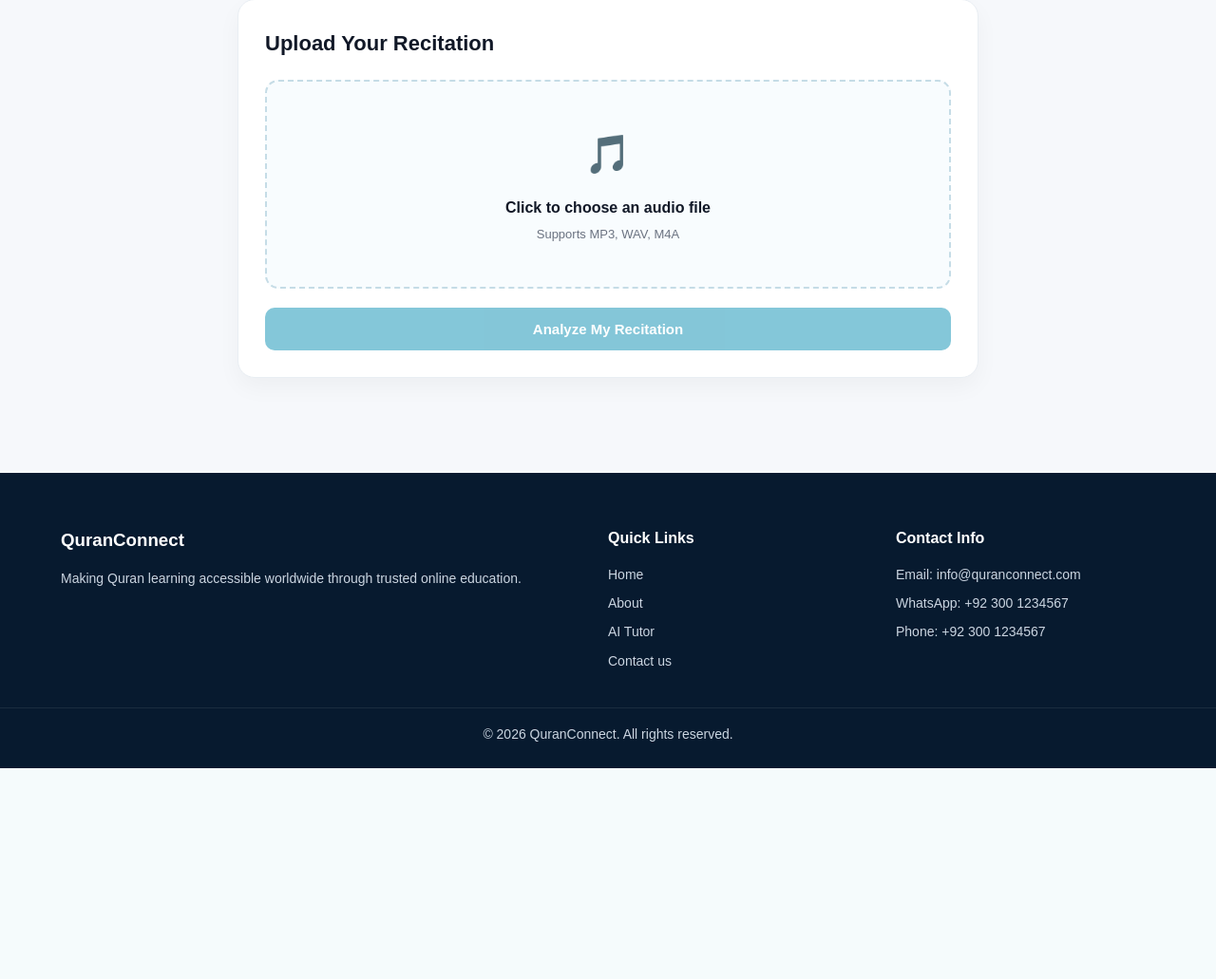
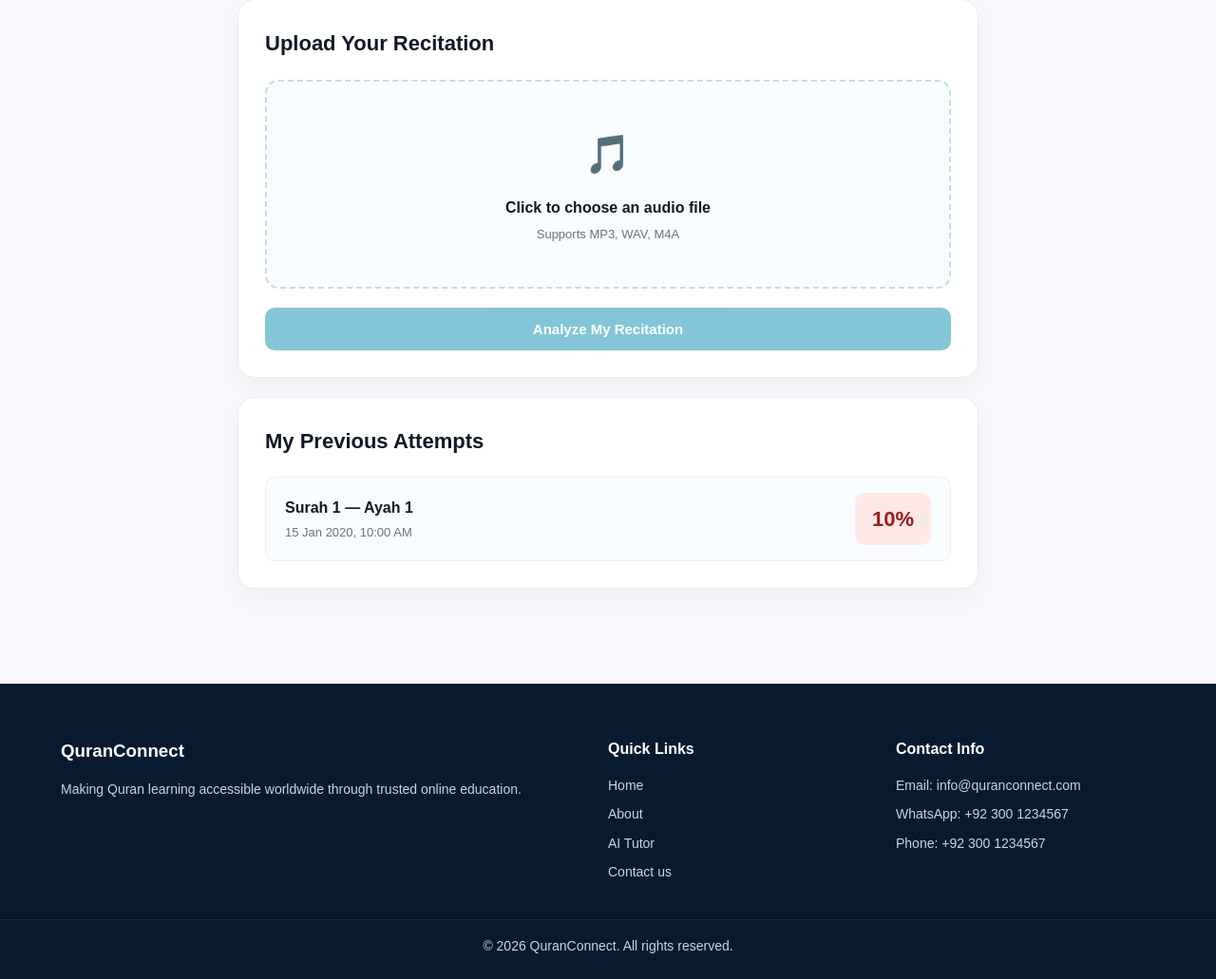
Before and after one commit to TalhaFarooq82/QuranConnect, a Django app: page /recitation/tajweed/ in a window 1280 px wide. Shown: the part 335-1366 px from the top of the page at 95% size. Before the commit the page ends 1144 px from the top, so only its background shows below. Run offline with Django 5.2, Linux system fonts and the light colour scheme; a user stored in the database is signed in; tables that the repository leaves empty hold one stand-in row (values such as "Sample post").

Commit message:
Feature is completed

```diff
--- a/backend/apps/recitation/views.py
+++ b/backend/apps/recitation/views.py
@@ -9,7 +9,14 @@ import tempfile, os
 @login_required
 def recitation_page(request):
     if request.method == 'GET':
-        return render(request, 'recitation/recitation_page.html')
+        # Fetch user's previous recitation attempts
+        history = RecitationAttempt.objects.filter(
+            user=request.user
+        ).order_by('-created_at')[:10]  # last 10 attempts
+
+        return render(request, 'recitation/recitation_page.html', {
+            'history': history
+        })
 
     if request.method == 'POST':
         #Step 1: Get audio file from request
--- a/backend/static/css/recitation/recitation_page.css
+++ b/backend/static/css/recitation/recitation_page.css
@@ -306,6 +306,55 @@
             text-align: center; padding: 16px 0; color: #94a3b8; font-size: 13px;
         }
 
+/* ── History ── */
+.history-list {
+    display: flex;
+    flex-direction: column;
+    gap: 12px;
+}
+
+.history-item {
+    display: flex;
+    align-items: center;
+    justify-content: space-between;
+    padding: 16px 20px;
+    border: 1px solid #e9eef3;
+    border-radius: 10px;
+    background: #f8fcfe;
+    gap: 16px;
+}
+
+.history-surah {
+    font-size: 16px;
+    font-weight: 700;
+    color: #111827;
+    margin-bottom: 4px;
+}
+
+.history-date {
+    font-size: 13px;
+    color: #6b7280;
+}
+
+.history-score {
+    font-size: 22px;
+    font-weight: 800;
+    padding: 10px 18px;
+    border-radius: 10px;
+    flex-shrink: 0;
+}
+
+.score-high   { background: #d4edda; color: #1b5e20; }
+.score-medium { background: #fff3cd; color: #7d5a00; }
+.score-low    { background: #fde8e8; color: #9b1c1c; }
+
+@media (max-width: 600px) {
+    .history-item { flex-wrap: wrap; }
+}
+
+
+
+
         /* ── Responsive ── */
         @media (max-width: 820px) {
             .menu { display: none; }
--- a/backend/templates/recitation/recitation_page.html
+++ b/backend/templates/recitation/recitation_page.html
@@ -108,6 +108,41 @@
 
         </div>
     </div>
+
+
+    <!-- History Section -->
+    {% if history %}
+    <div class="narrow">
+        <div class="card">
+            <h2>My Previous Attempts</h2>
+
+            <div class="history-list">
+                {% for attempt in history %}
+                <div class="history-item">
+
+                    <div class="history-left">
+                        <div class="history-surah">
+                            Surah {{ attempt.surah_number }} — Ayah {{ attempt.ayah_number }}
+                        </div>
+                        <div class="history-date">
+                            {{ attempt.created_at|date:"d M Y, h:i A" }}
+                        </div>
+                    </div>
+
+                    <div class="history-score
+                        {% if attempt.score >= 80 %}score-high
+                        {% elif attempt.score >= 50 %}score-medium
+                        {% else %}score-low{% endif %}">
+                        {{ attempt.score }}%
+                    </div>
+
+                </div>
+                {% endfor %}
+            </div>
+
+        </div>
+    </div>
+    {% endif %}
 </main>
 
 <!-- Footer -->
```
